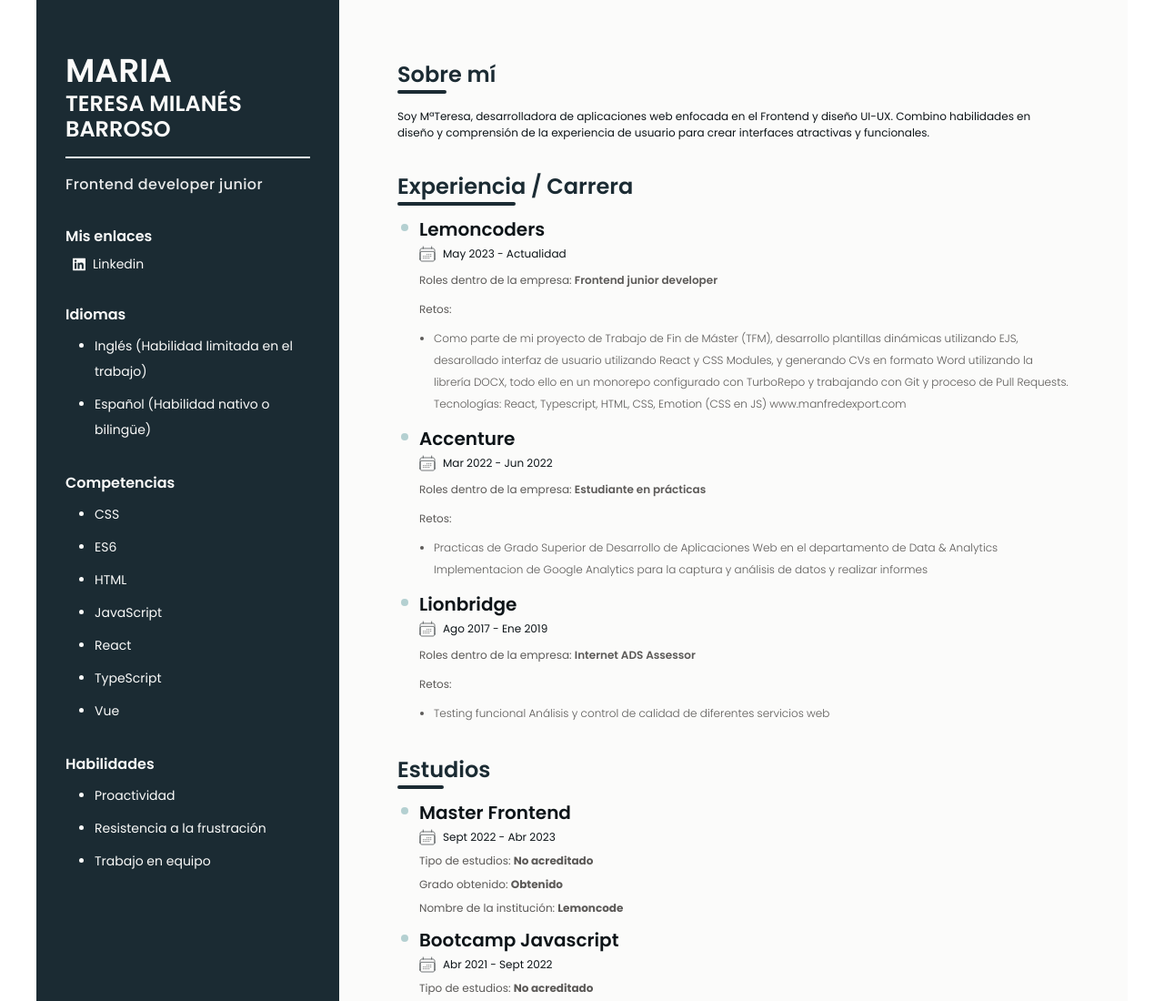
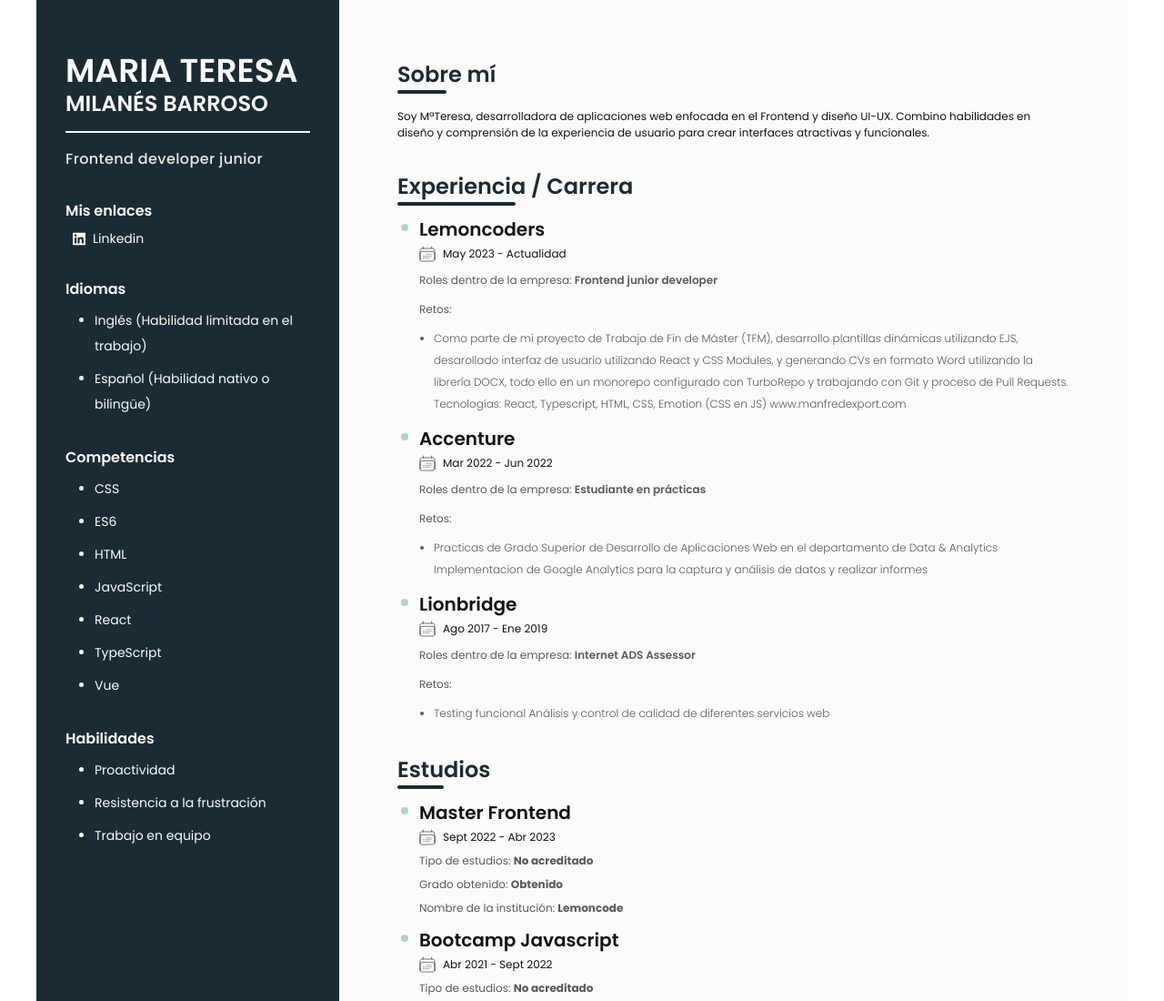
Before and after one commit to MTeresaMB/CV-MTeresaMilanesBarroso, a plain HTML site: page index.html in a window 1280 px wide. Shown: the top 1100 px of the page at 91% size. Drawn offline with Linux system fonts and the light colour scheme.

Commit message:
update cv name

```diff
--- a/index.html
+++ b/index.html
@@ -286,7 +286,7 @@
       <header>
 
 
-    <h1>Maria <br /><span>Teresa Milanés Barroso</span></h1>
+    <h1>Maria Teresa <br /><span>Milanés Barroso</span></h1>
     <hr />
     <p class="job-title">Frontend developer junior</p>
 
```
